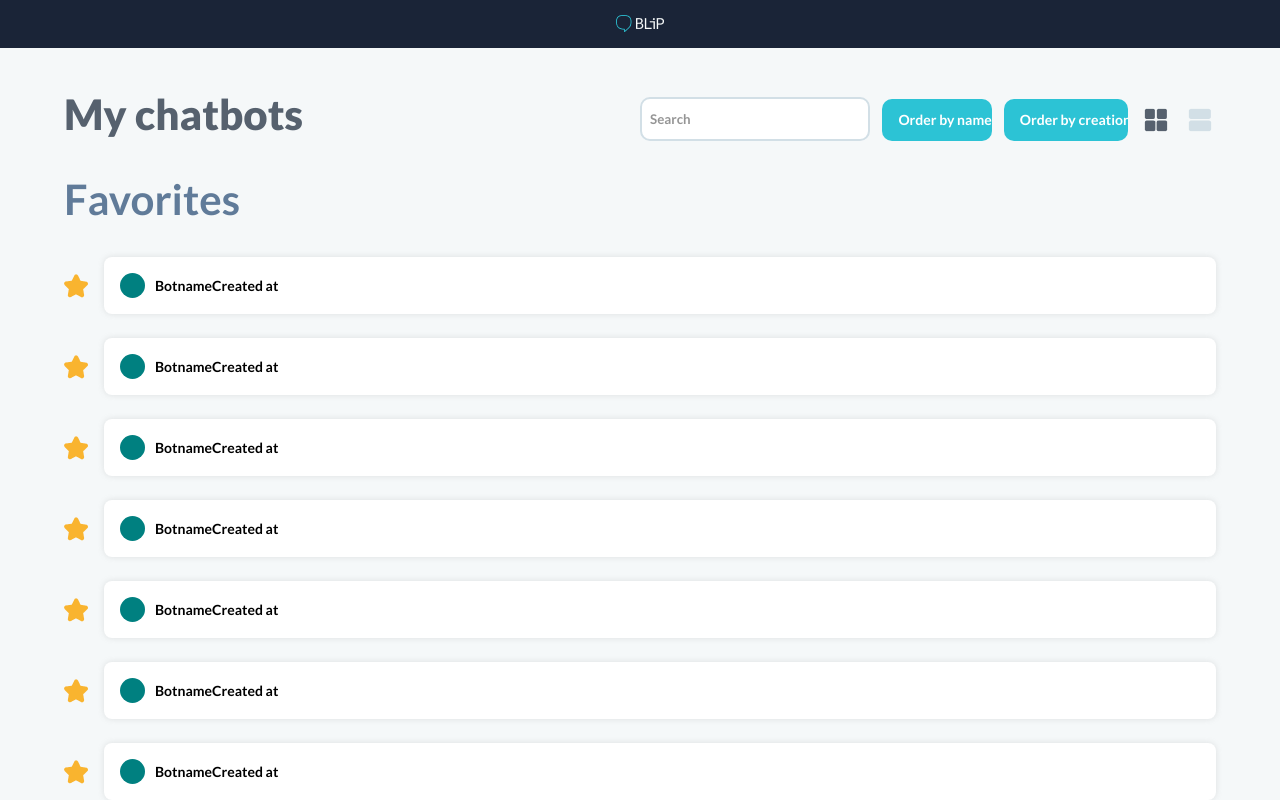
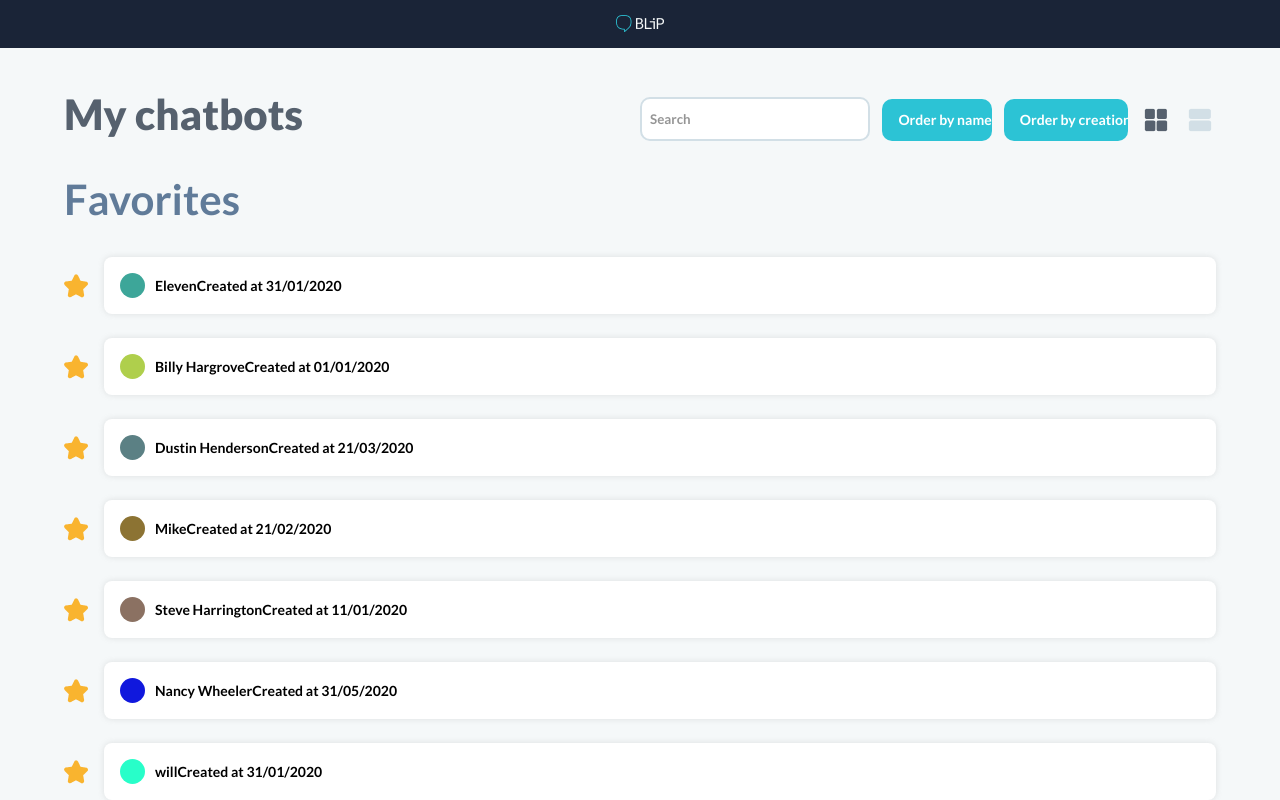
Before and after one commit to patrickvrb/contact-list, an Angular app: page / in a window 1280 px wide. Both pictures are taken after a click on the picture 1200 px from the left and 119 px from the top of the page. Shown: the top 800 px of the page. Built offline with nearby package versions, Linux system fonts and the light colour scheme.

Commit message:
Filtro por nome, ordenação por data de criação e alfabética. Ajustes de data inválida no mock e cores aleatórias para os dots

```diff
--- a/src/app/app.module.ts
+++ b/src/app/app.module.ts
@@ -12,6 +12,7 @@ import { MatButtonModule } from '@angular/material/button';
 import { MatCardModule } from '@angular/material/card';
 import { ChatbotAsSquareComponent } from './components/chatbot-as-square/chatbot-as-square.component';
 import { ChatbotAsListComponent } from './components/chatbot-as-list/chatbot-as-list.component';
+import { FormsModule } from '@angular/forms';
 
 @NgModule({
   declarations: [
@@ -30,6 +31,7 @@ import { ChatbotAsListComponent } from './components/chatbot-as-list/chatbot-as-
     MatInputModule,
     MatButtonModule,
     MatCardModule,
+    FormsModule,
   ],
   providers: [],
   bootstrap: [AppComponent],
--- a/src/app/components/chatbot-as-list/chatbot-as-list.component.html
+++ b/src/app/components/chatbot-as-list/chatbot-as-list.component.html
@@ -12,10 +12,10 @@
     alt="Star"
   />
   <div class="panel" fxLayout="row">
-    <span class="dot"></span>
+    <span [style.background-color]="chatbot.dotColor" class="dot"></span>
     <div fxLayout="row" fxLayoutAlign="space-between center">
-      <div>Botname</div>
-      <div>Created at</div>
+      <div>{{ chatbot.name }}</div>
+      <div>Created at {{ chatbot.created | date: "dd/MM/yyyy" }}</div>
     </div>
   </div>
 </div>
--- a/src/app/components/chatbot-as-list/chatbot-as-list.component.scss
+++ b/src/app/components/chatbot-as-list/chatbot-as-list.component.scss
@@ -9,7 +9,6 @@
 .dot {
   height: 25px;
   width: 25px;
-  background-color: teal;
   border-radius: 50%;
   display: inline-block;
   margin-right: 10px;
--- a/src/app/components/chatbot-as-list/chatbot-as-list.component.ts
+++ b/src/app/components/chatbot-as-list/chatbot-as-list.component.ts
@@ -8,7 +8,8 @@ import { ChatbotService } from 'src/app/services/chatbot.service';
   styleUrls: ['./chatbot-as-list.component.scss'],
 })
 export class ChatbotAsListComponent implements OnInit {
-  @Input() chatbot: any;
+  @Input() chatbot!: Chatbot;
+
   constructor(private chatbotService: ChatbotService) {}
 
   ngOnInit(): void {}
--- a/src/app/components/chatbot-as-square/chatbot-as-square.component.html
+++ b/src/app/components/chatbot-as-square/chatbot-as-square.component.html
@@ -11,7 +11,7 @@
     src="../../../assets/star.png"
     alt="Favorite"
   />
-  <span class="circle"></span>
+  <span [style.background-color]="chatbot.dotColor" class="circle"></span>
   <div>{{ chatbot.name | titlecase }}</div>
   <div>{{ chatbot.template | titlecase }}</div>
 </div>
--- a/src/app/components/chatbot-as-square/chatbot-as-square.component.scss
+++ b/src/app/components/chatbot-as-square/chatbot-as-square.component.scss
@@ -8,7 +8,6 @@
 .circle {
   height: 25px;
   width: 25px;
-  background-color: teal;
   border-radius: 50%;
   display: inline-block;
   margin-right: 10px;
--- a/src/app/components/chatbot-as-square/chatbot-as-square.component.ts
+++ b/src/app/components/chatbot-as-square/chatbot-as-square.component.ts
@@ -12,9 +12,7 @@ export class ChatbotAsSquareComponent implements OnInit {
 
   constructor(private chatbotService: ChatbotService) {}
 
-  ngOnInit(): void {
-    console.log(this.chatbot);
-  }
+  ngOnInit(): void {}
 
   setFavorite(chatbot: Chatbot): void {
     this.chatbotService.setFavorite(chatbot);
--- a/src/app/components/chatbot-listing/chatbot-listing.component.html
+++ b/src/app/components/chatbot-listing/chatbot-listing.component.html
@@ -1,7 +1,7 @@
 <div fxLayout="row">
   <h1 fxFlex="50">My chatbots</h1>
   <div fxFlex fxLayoutAlign="end center" fxLayoutGap="12px">
-    <input fxFlex="40" matInput placeholder="Search" />
+    <input [(ngModel)]="searchText" fxFlex="40" matInput placeholder="Search" />
     <button (click)="orderByName()" mat-button>Order by name</button>
     <button (click)="orderByCreation()" mat-button>Order by creation</button>
     <img
@@ -18,12 +18,12 @@
 </div>
 <h2>Favorites</h2>
 <div *ngIf="!toggleCards">
-  <div class="mg-top-bot-24" *ngFor="let chatbot of chatbots">
+  <div class="mg-top-bot-24" *ngFor="let chatbot of filterByName(searchText)">
     <app-chatbot-as-list [chatbot]="chatbot"></app-chatbot-as-list>
   </div>
 </div>
 <div *ngIf="toggleCards" class="grid-container">
-  <div *ngFor="let chatbot of chatbots">
+  <div *ngFor="let chatbot of filterByName(searchText)">
     <app-chatbot-as-square [chatbot]="chatbot"></app-chatbot-as-square>
   </div>
 </div>
--- a/src/app/components/chatbot-listing/chatbot-listing.component.ts
+++ b/src/app/components/chatbot-listing/chatbot-listing.component.ts
@@ -10,14 +10,33 @@ import { ChatbotService } from 'src/app/services/chatbot.service';
 export class ChatbotListingComponent implements OnInit {
   toggleCards = true;
   chatbots: Chatbot[];
+  searchText = '';
   constructor(private chatbotService: ChatbotService) {
     this.chatbots = this.chatbotService.getChatbots();
-    console.log(this.chatbots);
   }
 
   ngOnInit(): void {}
 
-  orderByName(): void {}
+  orderByName(): void {
+    this.chatbots.sort((a, b) => a.name.localeCompare(b.name));
+  }
 
-  orderByCreation(): void {}
+  orderByCreation(): void {
+    this.chatbots.sort((a, b) => {
+      let dateA = new Date(a.created);
+      let dateB = new Date(b.created);
+      return dateA.getTime() - dateB.getTime();
+    });
+  }
+
+  filterByName(name: string): Chatbot[] {
+    if (name) {
+      name = name.toLocaleLowerCase();
+      return this.chatbots.filter(
+        (chatbot: Chatbot) =>
+          chatbot.name.toLocaleLowerCase().indexOf(name) !== -1
+      );
+    }
+    return this.chatbots;
+  }
 }
--- a/src/app/models/chatbot.model.ts
+++ b/src/app/models/chatbot.model.ts
@@ -10,6 +10,7 @@ export interface Chatbot {
   culture: string;
   favorite: boolean;
   analytics: Analytics;
+  dotColor: string;
 }
 
 interface Analytics {
--- a/src/app/services/chatbot.service.ts
+++ b/src/app/services/chatbot.service.ts
@@ -7,7 +7,11 @@ import { Chatbot } from '../models/chatbot.model';
 })
 export class ChatbotService {
   constructor() {
-    chatbotList.forEach((chatbot: Chatbot) => (chatbot.favorite = false));
+    chatbotList.forEach((chatbot: Chatbot) => {
+      return (
+        (chatbot.favorite = false), (chatbot.dotColor = this.randomColor())
+      );
+    });
   }
 
   getChatbots(): Chatbot[] {
@@ -23,4 +27,9 @@ export class ChatbotService {
     let index = chatbotList.indexOf(chatbot);
     chatbotList[index].favorite = false;
   }
+
+  randomColor(): string {
+    let randomColor = Math.floor(Math.random() * 16777215).toString(16);
+    return `#${randomColor}`;
+  }
 }
```
Also changed, not shown: src/mocks/data.json.
